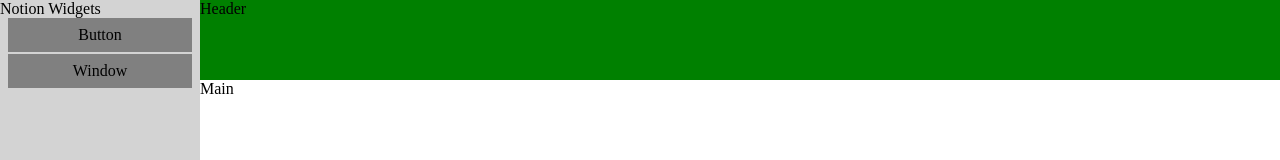
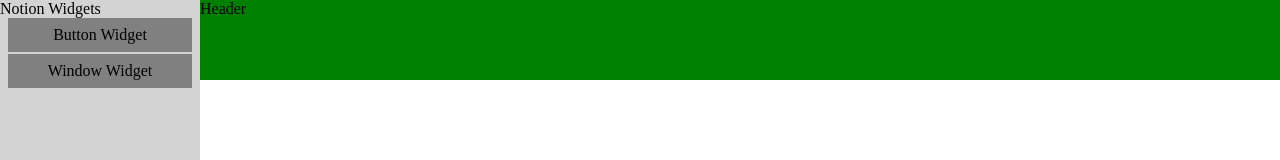
Before and after one commit to FemputerTech/notion-widgets, a React (Vite) app in the folder react/: page / in a window 1280 px wide. Shown: the top 160 px of the page. Built offline with nearby package versions, Linux system fonts and the light colour scheme.

Commit message:
set up the widget title to be clicked in the sidebar and displayed in the main view

```diff
--- a/react/src/components/layout/index.tsx
+++ b/react/src/components/layout/index.tsx
@@ -1,29 +1,29 @@
 import React, { useState } from 'react';
 import Sidebar from '../sidebar';
 import Header from '../header';
-import * as Widgets from '../widgets';
+import { widgets } from '../widgets';
 import './layout.scss';
 
-{
-  /* <Link
-to={`/widgets/${name.toLowerCase()}`}
+const Layout: React.FC = () => {
+  const [selectedWidgetId, setSelectedWidgetId] = useState<string | null>(null);
 
->
-{name}
-</Link>*/
-}
+  const SelectedWidgetComponent = widgets.find(
+    (widget) => widget.id === selectedWidgetId
+  )?.component;
 
-const Layout: React.FC = () => {
-  const [selectedWidget, setSelectedWidget] = useState<string | null>(null);
-  const widgets = Object.keys(Widgets);
-  const widgetNames = widgets.map((widget) => widget.replace('Widget', ''));
-
-  console.log(selectedWidget);
   return (
     <div className='layout'>
-      <Sidebar listItems={widgetNames} setItem={setSelectedWidget} />
+      <Sidebar
+        listItems={widgets.map((widget) => ({
+          id: widget.id,
+          name: widget.name,
+        }))}
+        setItem={setSelectedWidgetId}
+      />
       <Header />
-      <div className='main'>Main</div>
+      <div className='main'>
+        {SelectedWidgetComponent && <SelectedWidgetComponent />}
+      </div>
     </div>
   );
 };
--- a/react/src/components/sidebar/ClickableListItem.tsx
+++ b/react/src/components/sidebar/ClickableListItem.tsx
@@ -1,16 +1,18 @@
 import React from 'react';
 
 interface ClickableListItemProps {
+  id: string;
   title: string;
   onClick: (title: string) => void;
 }
 
 const ClickableListItem: React.FC<ClickableListItemProps> = ({
+  id,
   title,
   onClick,
 }) => {
   return (
-    <li className='clickable-list-item' onClick={() => onClick(title)}>
+    <li className='clickable-list-item' onClick={() => onClick(id)}>
       {title}
     </li>
   );
--- a/react/src/components/sidebar/index.tsx
+++ b/react/src/components/sidebar/index.tsx
@@ -1,15 +1,18 @@
-import React, { useState } from 'react';
+import React from 'react';
 import ClickableListItem from './ClickableListItem';
 import './sidebar.scss';
 
 interface SidebarProps {
-  listItems: string[];
+  listItems: {
+    id: string;
+    name: string;
+  }[];
   setItem: React.Dispatch<React.SetStateAction<string | null>>;
 }
 
 const Sidebar: React.FC<SidebarProps> = ({ listItems, setItem }) => {
-  const handleItemClick = (item: string) => {
-    setItem(item);
+  const handleItemClick = (itemId: string) => {
+    setItem(itemId);
   };
 
   return (
@@ -18,8 +21,9 @@ const Sidebar: React.FC<SidebarProps> = ({ listItems, setItem }) => {
       <ul className='sidebar__list'>
         {listItems.map((item) => (
           <ClickableListItem
-            key={item}
-            title={item}
+            key={item.id}
+            id={item.id}
+            title={item.name}
             onClick={handleItemClick}
           />
         ))}
--- a/react/src/components/widgets/index.tsx
+++ b/react/src/components/widgets/index.tsx
@@ -1,2 +1,18 @@
+import ButtonWidget from './ButtonWidget';
+import WindowWidget from './WindowWidget';
+
 export { default as ButtonWidget } from './ButtonWidget';
 export { default as WindowWidget } from './WindowWidget';
+
+export const widgets = [
+  {
+    id: 'button-widget',
+    name: 'Button Widget',
+    component: ButtonWidget,
+  },
+  {
+    id: 'window-widget',
+    name: 'Window Widget',
+    component: WindowWidget,
+  },
+];
```
